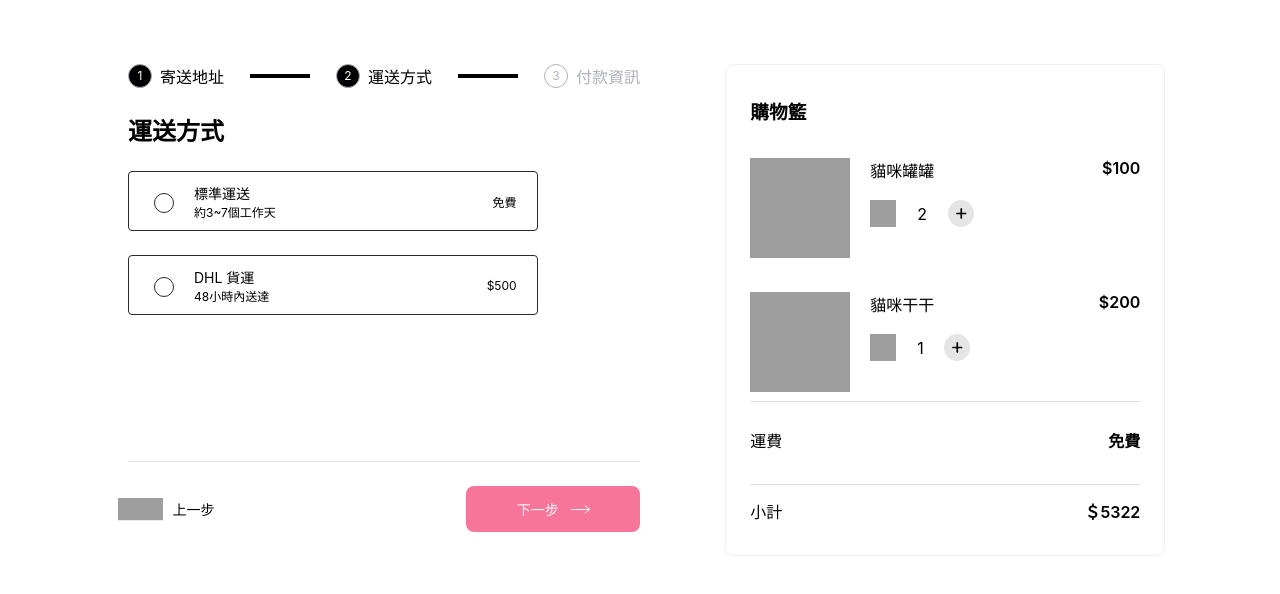
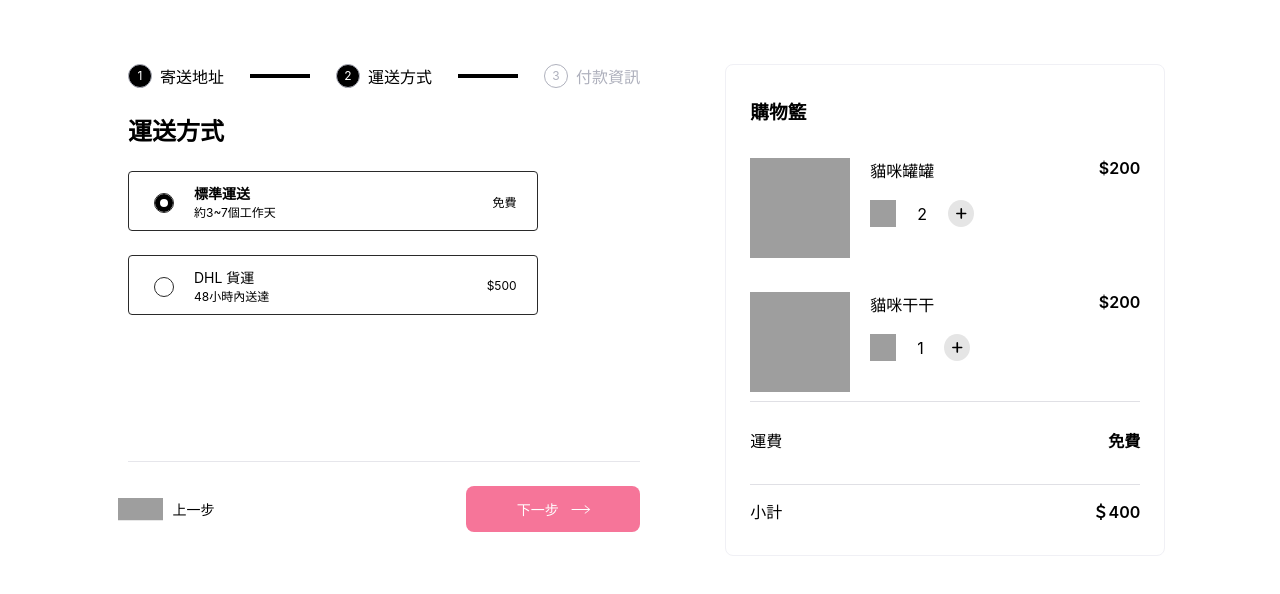
Before and after one commit to viss5vuus98/React_ALPHA-Shop, a React (Create React App) app: page / in a window 1280 px wide. Both pictures are taken after a click on the button "下一步". Shown: the top 594 px of the page. Built offline with nearby package versions, Linux system fonts and the light colour scheme; grey boxes are pictures that could not be loaded.

Commit message:
修改CartList和Ship 加入計算總價

```diff
--- a/public/index.html
+++ b/public/index.html
@@ -14,7 +14,7 @@
       manifest.json provides metadata used when your web app is installed on a
       user's mobile device or desktop. See https://developers.google.com/web/fundamentals/web-app-manifest/
     -->
-    <link rel="manifest" href="%PUBLIC_URL%/manifest.json" />
+
     <!--
       Notice the use of %PUBLIC_URL% in the tags above.
       It will be replaced with the URL of the `public` folder during the build.
--- a/src/App.js
+++ b/src/App.js
@@ -1,39 +1,25 @@
+//hook
 import { useState } from 'react';
+//components
 import LeftContent from './components/Contents/LeftContent';
 import RightContent from './components/Contents/RightContent'
+//css
 import styles from './style/app.module.css'
-
-const productData = [
-  {
-    id: '1',
-    name: '貓咪罐罐',
-    img: 'https://picsum.photos/300/300?text=1',
-    price: 100,
-    quantity: 2,
-  },
-  {
-    id: '2',
-    name: '貓咪干干',
-    img: 'https://picsum.photos/300/300?text=2',
-    price: 200,
-    quantity: 1,
-  },
-]
 
 function App() {
   let [step, setStep] = useState(1)
-  const [products, setProducts] = useState(productData)
+  let [ship, setShip] = useState(0)
 
   return (
     <div className={styles.main}>
       <LeftContent
       step={step}
       setStep={setStep}
-      products={products}
+      ship={ship}
+      setShip={setShip}
       />
       <RightContent
-      products={products}
-      setProducts={setProducts}
+       ship={ship}
       />
     </div>
   );
--- a/src/components/CartList/CartList.js
+++ b/src/components/CartList/CartList.js
@@ -1,5 +1,5 @@
 //hook
-import { useState } from 'react'
+import { useState, useEffect } from 'react'
 
 //css
 import productStyles from '../../style/products.module.css'
@@ -28,11 +28,18 @@ const productData = [
 
 
 const Product = (props) => {
-  //TODO://事件處理器 需要處理當前的按鈕目標去更新陣列
   const handleClickItem = (productId, action) => {
     const updateProducts = props.products.map(product => {
       if(product.id === productId){
-        return action === 'minus' ? {...product, quantity: product.quantity - 1} : {...product, quantity: product.quantity + 1}
+        return action === 'minus' ? {
+          ...product,
+          quantity: product.quantity - 1,
+          currentPrice: product.price * (product.quantity - 1)
+        } : {
+          ...product,
+           quantity: product.quantity + 1,
+           currentPrice: product.price * (product.quantity + 1)
+          }
       }
       return product
     })
@@ -50,12 +57,12 @@ const Product = (props) => {
             <img src={minusIcon} alt="minus" />
           </div>
           <p className={productStyles.count}>{product.quantity}</p>
-          <div onClick={() => handleClickItem(product.id, 'minus')} className={productStyles.icon}>
+          <div onClick={() => handleClickItem(product.id, 'plus')} className={productStyles.icon}>
             <img src={plusIcon} alt="plus" />
           </div>
         </div>
       </div>
-      <p className={productStyles.price}>${product.price}</p>
+      <p className={productStyles.price}>${product.currentPrice}</p>
     </div>
   )
   return (
@@ -63,8 +70,21 @@ const Product = (props) => {
   )
 }
 
-const CartList = (props) => {
-  const [products, setProducts] = useState(productData)
+const CartList = ({ship}) => {
+  const [products, setProducts] = useState(productData.map(product => {
+    return {
+      ...product,
+      currentPrice: product.quantity * product.price
+    }
+  }))
+  const [total, setTotal] = useState(0)
+
+  useEffect(() => {
+      const initPrice = products.reduce((accItem, currentItem) => {
+        return { totalPrice: accItem.currentPrice + currentItem.currentPrice }
+      })
+      setTotal(initPrice.totalPrice + ship)
+  },[products, ship])
 
   return (
     <div className={cartStyles.cart_container}>
@@ -76,7 +96,7 @@ const CartList = (props) => {
       </section>
       <section className={cartStyles.cart_info}>
         <p className={cartStyles.text}>小計</p>
-        <p className={cartStyles.price}>＄5322</p>
+        <p className={cartStyles.price}>＄{total}</p>
       </section>
     </div>
   )
--- a/src/components/Contents/LeftContent.js
+++ b/src/components/Contents/LeftContent.js
@@ -5,12 +5,12 @@ import StepShip from '../Step/StepShip'
 import ProgressControl from '../ProgressControl/ProgressControl'
 import styles from '../../style/content.module.css'
 
-const FormControl = (step) => {
-  if(step.step === 1){
+const FormControl = (props) => {
+  if(props.step === 1){
     return <StepAddress/>
   }
-  if(step.step === 2){
-    return <StepShip/>
+  if(props.step === 2){
+    return <StepShip ship={props.ship} setShip={props.setShip}/>
   }
   return <StepCreditCard/>
 }
@@ -19,7 +19,11 @@ export default function LeftContent(props) {
   return (
     <div className={styles.left_content}>
         <StepProgress currentStep={props.step}/>
-        <FormControl step={props.step}/>
+        <FormControl
+        step={props.step}
+        ship={props.ship}
+        setShip={props.setShip}
+        />
         <ProgressControl step={props.step} setStep={props.setStep}/>
     </div>
   )
--- a/src/components/Contents/RightContent.js
+++ b/src/components/Contents/RightContent.js
@@ -1,12 +1,11 @@
 import CartList from '../CartList/CartList'
 import styles from '../../style/content.module.css'
 
-export default function RightContent(props) {
+export default function RightContent({ship}) {
   return (
     <section className={styles.right_content}>
       <CartList
-      products={props.products}
-      setProducts={props.setProducts}
+      ship={ship}
       />
     </section>
   )
--- a/src/components/Step/StepAddress.js
+++ b/src/components/Step/StepAddress.js
@@ -11,7 +11,7 @@ export default function StepAddress(){
               <div className={ styles.select_container}>
                 <div className={styles.select_wrapper}>
                   <select className={styles.input}>
-                    <option value="mr" selected>先生</option>
+                    <option value="mr">先生</option>
                     <option value="ms">女士</option>
                     <option value="mx">不明</option>
                   </select>
--- a/src/components/Step/StepProgress.js
+++ b/src/components/Step/StepProgress.js
@@ -45,7 +45,7 @@ function Step({steps}){
 }
 
 export default function StepProgress({currentStep}){
-  const [ steps, setSteps ] = useState(stepList)
+  const [ steps, setSteps ] = useState([...stepList])
 
   useEffect(() => {
     const currentSteps = steps.map(step => {
--- a/src/components/Step/StepShip.js
+++ b/src/components/Step/StepShip.js
@@ -1,6 +1,10 @@
 import styles from '../../style/ship.module.css'
 
-export default function StepShip() {
+export default function StepShip({ship, setShip}) {
+  const handleChangeShip = (ship) => {
+    setShip(ship)
+  }
+
   return (
       <form action="" className={styles.form}>
         <h3 className={styles.title}>運送方式</h3>
@@ -8,7 +12,7 @@ export default function StepShip() {
           <div className={styles.radio_container}>
             <div className={styles.row}>
               <div>
-                <input type="radio" name="phase" />
+                <input type="radio" name="phase" onChange={() => handleChangeShip(0)} checked/>
                 <div className={styles.text}>
                   <p>標準運送</p>
                   <span>約3~7個工作天</span>
@@ -18,7 +22,7 @@ export default function StepShip() {
             </div>
             <div className={styles.row}>
               <div>
-                <input type="radio" name="phase"/>
+                <input type="radio" name="phase" onChange={() => handleChangeShip(500)}/>
                 <div className={styles.text}>
                   <p>DHL 貨運</p>
                   <span>48小時內送達</span>
```
